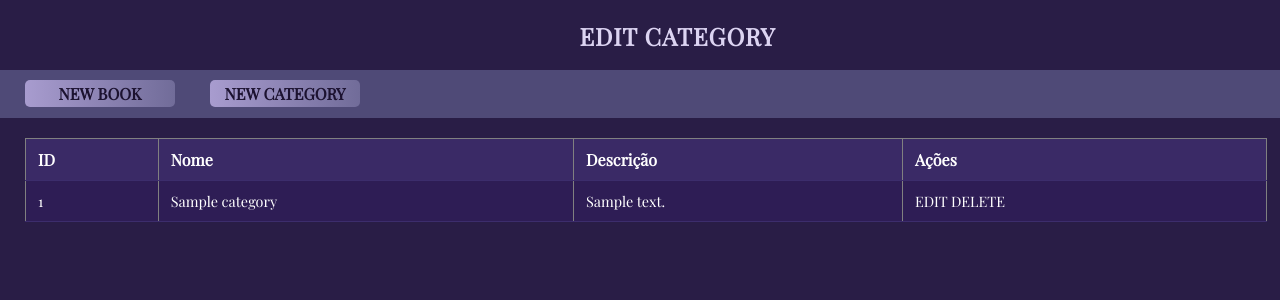
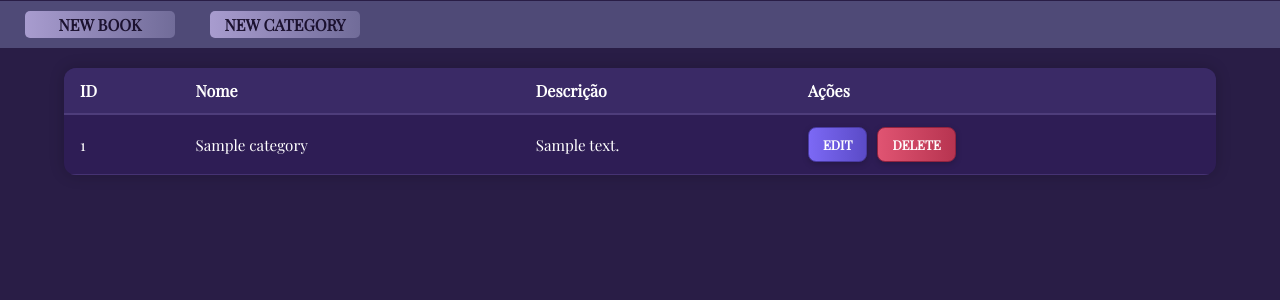
Before and after one commit to m4rimolima/trabalhoFinal, a PHP site: page /crud2/listcategory.php in a window 1280 px wide. Shown: the part 60-360 px from the top of the page. Run offline with PHP 8.4, Linux system fonts and the light colour scheme; tables that the repository leaves empty or names only in its code hold one stand-in row (values such as "Sample post").

Commit message:
css das listas atualizado

```diff
--- a/assets/style.css
+++ b/assets/style.css
@@ -1,3 +1,5 @@
+@import url('https://fonts.googleapis.com/css2?family=Playfair+Display&display=swap');
+
 * {
     box-sizing: border-box;
     margin: 0;
@@ -63,28 +69,70 @@
     font-weight: bolder;
     cursor: pointer;
     font-family: 'Playfair Display', serif;
-    flex-direction: column;
-    align-items: center;
-
+    text-align: center;
 }
 
-.buttonSign:hover {
+.buttonSign:hover,
+.buttonedit:hover,
+.buttonaddbook:hover,
+.buttonadd:hover {
     background: linear-gradient(to right, #9580cf, #525370);
 }
 
-.signupText {
+.buttonSign {
+    width: 95px;
+}
+
+.logoutButton {
+    width: 95px;
+    text-decoration: none;
+}
+
+.buttonaddbook {
+    width: 95px;
+    display: flex;
+    justify-content: center;
+    align-items: center;
+    flex-direction: column;
+}
+
+.buttonedit {
+    width: 95px;
+    flex-direction: column;
+    align-items: center;
+}
+
+.buttonadd {
+    width: 150px;
+    padding: 3px;
+    margin-left: 25px;
+    border-radius: 5px;
+}
+
+.signupText,
+.voltar,
+.undertext {
     margin-top: 15px;
     margin-bottom: 15px;
     color: #D7D0FA;
-    font-size: 12px;
+    font-size: large;
     background-color: transparent;
-    border: 0cap;
+    border: none;
+    text-decoration: none;
     align-items: center;
     flex-direction: column;
+}
+
+.signupText {
     margin-left: 15px;
-    font-size: large;
-    text-decoration: none;
+}
 
+.voltar {
+    margin-left: 140px;
+}
+
+.undertext {
+    margin-left: 25px;
 }
 
 .loginBanner {
@@ -158,59 +184,15 @@
     margin-top: 180px;
 }
 
-
-.buttonaddbook {
-    margin-top: 10px;
-    width: 95px ;
-    padding: 10px;
-    background: linear-gradient(to right, #a89ccf, #716c99);
-    border: none;
-    border-radius: 8px;
-    color: #1c1230;
-    font-weight: bolder;
-    cursor: pointer;
-    font-family: 'Playfair Display', serif;
-    flex-direction: column;
-    align-items: center;
-    display: flex;
-    justify-content: center;
-}
-
-.buttonaddbook:hover {
-    background: linear-gradient(to right, #9580cf, #525370);
-}
-
 .editLabel {
     color: #dcd4f2;
     margin-top: 80px;
     margin-bottom: 20px;
-    margin-left: 75px;
+    margin-left: 93px;
     font-weight: bolder;
     letter-spacing: 1px;
     display: flex;
     justify-content: center;
-}
-
-
-
-.buttonedit {
-    margin-top: 10px;
-    width: 95px ;
-    padding: 10px;
-    background: linear-gradient(to right, #a89ccf, #716c99);
-    border: none;
-    border-radius: 8px;
-    color: #1c1230;
-    font-weight: bolder;
-    cursor: pointer;
-    font-family: 'Playfair Display', serif;
-    flex-direction: column;
-    align-items: center;
-
-}
-
-.button:hover {
-    background: linear-gradient(to right, #9580cf, #525370);
 }
 
 .button-container {
@@ -320,76 +288,78 @@ select:focus {
 }
 
 table {
-    width: 97%;
-    border-collapse: collapse;
+    width: 90%;
+    border-collapse: separate;
+    border-spacing: 0;
     background-color: #2e1d55;
+    color: #ffffff;
+    font-size: 0.95rem;
+    margin: 20px auto;
+    border-radius: 12px;
     overflow: hidden;
-    color: #ffffff;
-    font-size: 0.9rem;
-    margin-top: 20px;
-    margin-left: 25px;
-
+    box-shadow: 0 0 15px rgba(0, 0, 0, 0.2);
 }
 
-table th,
-table td {
-    padding: 10px 12px;
+table thead th {
+    background-color: #3a2a66;
+    font-size: 1rem;
     text-align: left;
-    border-bottom: 1px solid #3c2d6c;
+    padding: 12px 16px;
+    border-bottom: 2px solid #4e3d7b;
 }
 
-table th {
-    background-color: #3a2a66;
-    font-size: 1rem;
+table tbody td {
+    padding: 12px 16px;
+    border-bottom: 1px solid #463373;
 }
 
+table tbody tr:nth-child(even) {
+    background-color: #352760;
+}
+
+table tbody tr:hover {
+    background-color: #4a3a83;
+    transition: background-color 0.2s ease-in-out;
+}
+
+/* Ações (botões lado a lado) */
+.actions {
+    display: flex;
+    gap: 10px;
+}
+
+/* Botões Edit e Delete */
 .actions a {
     text-decoration: none;
-    padding: 6px 10px;
-    border-radius: 6px;
+    padding: 8px 14px;
+    border-radius: 8px;
     font-size: 0.85em;
-    transition: 0.3s;
-    margin-right: 6px;
+    transition: 0.3s ease;
+    color: #fff;
+    font-weight: bold;
     display: inline-block;
-    color: #fff;
+    box-shadow: 0 2px 6px rgba(0, 0, 0, 0.2);
 }
 
 .actions .edit {
-    background-color: #7157e0;
+    background: linear-gradient(to right, #7c69f5, #5b4bc7);
+    border: 1px solid #4a3aa1;
 }
 
 .actions .delete {
-    background-color: #7a61e1;
+    background: linear-gradient(to right, #e05472, #b73450);
+    border: 1px solid #912340;
 }
 
 .actions a:hover {
-    filter: brightness(1.1);
+    filter: brightness(1.2);
+    transform: scale(1.05);
 }
 
+/* Link padrão */
 a {
     text-decoration: none;
     color: inherit;
-}
-
-
-.buttonaddbook {
-    margin-top: 10px;
-    width: 95px ;
-    padding: 10px;
-    background: linear-gradient(to right, #a89ccf, #716c99);
-    border: none;
-    border-radius: 8px;
-    color: #1c1230;
-    font-weight: bolder;
-    cursor: pointer;
-    font-family: 'Playfair Display', serif;
-    flex-direction: column;
-    align-items: center;
-
-}
-
-.buttonaddbook:hover {
-    background: linear-gradient(to right, #9580cf, #525370);
 }
 
 
@@ -398,63 +368,6 @@ a {
     display: flex;
     gap: 10px;
     background-color: #4f4a77;
-    padding-top: -20px;
-    display: flex;
     padding-bottom: 10px;
-    margin-top: -23px;
-
-
+    margin-top: 40px;
 }
-
-
-.buttonadd {
-    margin-top: 10px;
-    margin-bottom: 1px ;
-    margin-left: 25px ;
-    width: 150px ;
-    padding: 3px;
-    background: linear-gradient(to right, #a89ccf, #716c99);
-    border: none;
-    border-radius: 5px;
-    color: #1c1230;
-    font-weight: bolder;
-    cursor: pointer;
-    font-family: 'Playfair Display', serif;
-
-    text-align: center;
-
-}
-
-.buttonadd:hover {
-    background: linear-gradient(to right, #9580cf, #525370);
-}
-
-.voltar {
-    margin-top: 15px;
-    margin-bottom: 15px;
-    color: #D7D0FA;
-    font-size: 12px;
-    background-color: transparent;
-    border: 0cap;
-    align-items: center;
-    flex-direction: column;
-    margin-left: 140px;
-    font-size: large;
-    text-decoration: none;
-
-}
-
-.undertext {
-    margin-top: 15px;
-    margin-bottom: 15px;
-    color: #D7D0FA;
-    font-size: 12px;
-    background-color: transparent;
-    border: 0cap;
-    align-items: center;
-    flex-direction: column;
-    margin-left: 25px;
-    font-size: large;
-    text-decoration: none;
-
-}
--- a/crud1/updatebooks.php
+++ b/crud1/updatebooks.php
@@ -92,7 +92,7 @@ $categories = $stmtCategories->fetchAll(PDO::FETCH_ASSOC);
     </form>
 </div>
 <br />
-<a href="/trabalhofinal/crud2/listbooks.php" class="voltar">Go back</a>
+<a href="/trabalhofinal/crud1/listbooks.php" class="voltar">Go back</a>
 <img src="/trabalhofinal/assets/images/loginBanner.png" class="loginBanner" />
 </body>
 </html>
--- a/crud2/listcategory.php
+++ b/crud2/listcategory.php
@@ -31,30 +31,36 @@ try {
     <title>CATEGORIES</title>
 </head>
 <body>
-    <h2 class="editLabel">EDIT CATEGORY</h2>
+
     <br>
     <div class="cruds">
         <a class="buttonadd" href="/trabalhofinal/crud1/addbooks.php">NEW BOOK</a>
         <a class="buttonadd" href="/trabalhofinal/crud2/addcategory.php">NEW CATEGORY</a>
     </div>
-    <table border="1">
+
+    <table class="table">
+        <thead>
             <tr>
                 <th>ID</th>
                 <th>Nome</th>
                 <th>Descrição</th>
                 <th>Ações</th>
             </tr>
+        </thead>
+        <tbody>
         <?php foreach ($categories as $category): ?>
             <tr>
                 <td><?= $category['id_category'] ?></td>
-                <td><?= htmlspecialchars($category['category_name']) ?></td>
+                <td class="name-column"><?= htmlspecialchars($category['category_name']) ?></td>
                 <td><?= htmlspecialchars($category['category_description']) ?></td>
-                <td>
-                    <a href="/trabalhofinal/crud2/updatecategory.php?id=<?= $category['id_category'] ?>">EDIT</a>
-                    <a href="/trabalhofinal/crud2/deletecategory.php?id=<?= $category['id_category'] ?>" onclick="return confirm('DELETE CATEGORY?')">DELETE</a>
+                <td class="actions">
+                    <a href="/trabalhofinal/crud2/updatecategory.php?id=<?= $category['id_category'] ?>" class="edit">EDIT</a>
+                    <a href="/trabalhofinal/crud2/deletecategory.php?id=<?= $category['id_category'] ?>" class="delete" onclick="return confirm('DELETE CATEGORY?')">DELETE</a>
                 </td>
             </tr>
         <?php endforeach; ?>
+        </tbody>
     </table>
+
 </body>
 </html>
```
Also changed, not shown: other parts of assets/style.css (+34 -66 lines), assets/list2.css (+76 -32 lines), crud1/listbooks.php (+22 -18 lines). Lines whose indentation alone changed are shown as unchanged.
